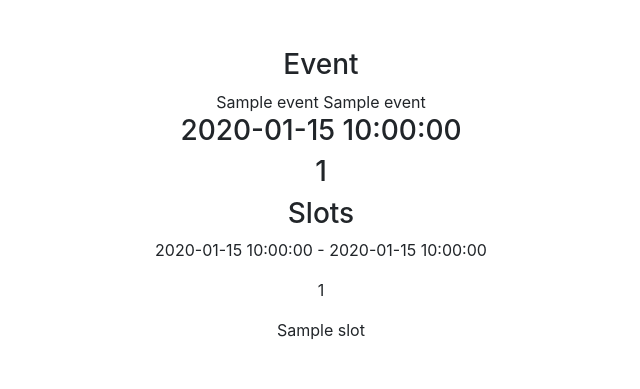
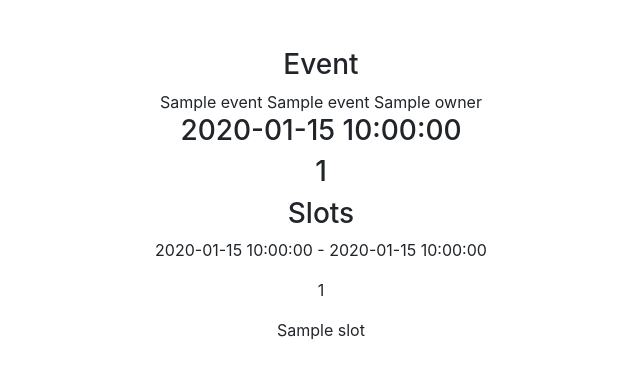
Before and after one commit to c-ehrlich/cs50-scheduler, a Flask app: template templates/view.html in a window 1280 px wide. Shown: the part 76-465 px from the top of the page, without its empty margins (319-959 px from the left). Run offline with Flask 2, Linux system fonts and the light colour scheme; the template is opened without the code that fills it: most values are stand-ins (such as "Sample title", 1, 10 or a date in 2020); parts of the project's set-up code (start-up, migrations or seed data) failed here and were passed over; some libraries are stand-ins or nearby versions.

Commit message:
start unfucking db

```diff
--- a/app.py
+++ b/app.py
@@ -304,7 +304,10 @@ def view(event_id):
     event = db.execute("SELECT * FROM events WHERE hash = ?", event_id)
     slots = db.execute("SELECT * FROM slots " +
                        "JOIN events ON events.id = slots.event_id " +
-                       #"JOIN users ON events.user_id = users.id" +
                        "WHERE events.hash = ?",
                        event_id)
-    return render_template("view.html", event=event, slots=slots)
+    owner = db.execute("SELECT name FROM users " +
+                       "JOIN events ON events.owner_id = users.id" +
+                       "WHERE events.hash = ?",
+                       event_id)[0]['name']
+    return render_template("view.html", event=event, slots=slots, owner=owner)
--- a/templates/view.html
+++ b/templates/view.html
@@ -8,6 +8,7 @@
     <h3>Event</h3>
         {{ event }}
         {{ event.name }}
+        {{ owner }}
         <h3>{{ event.date }}</h3>
         <h3>{{ event.owner_id }}</h3>
     <h3>Slots</h3>
```
